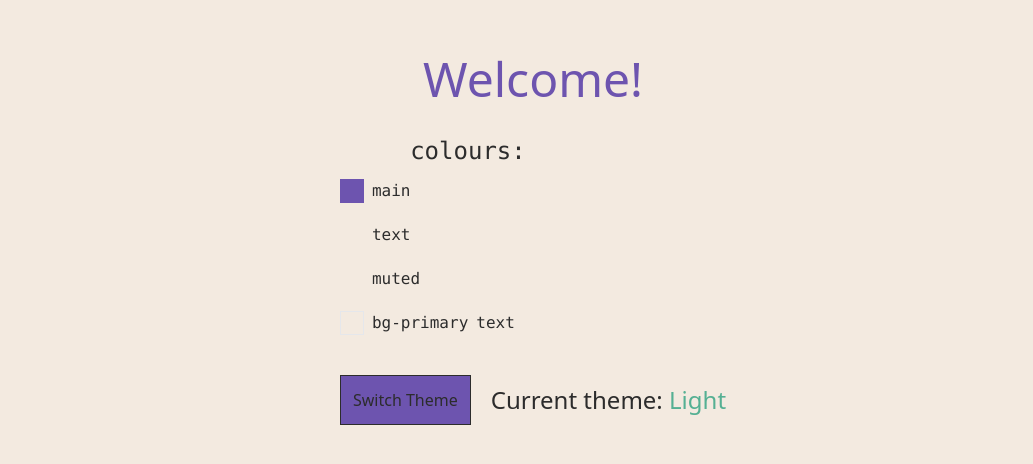
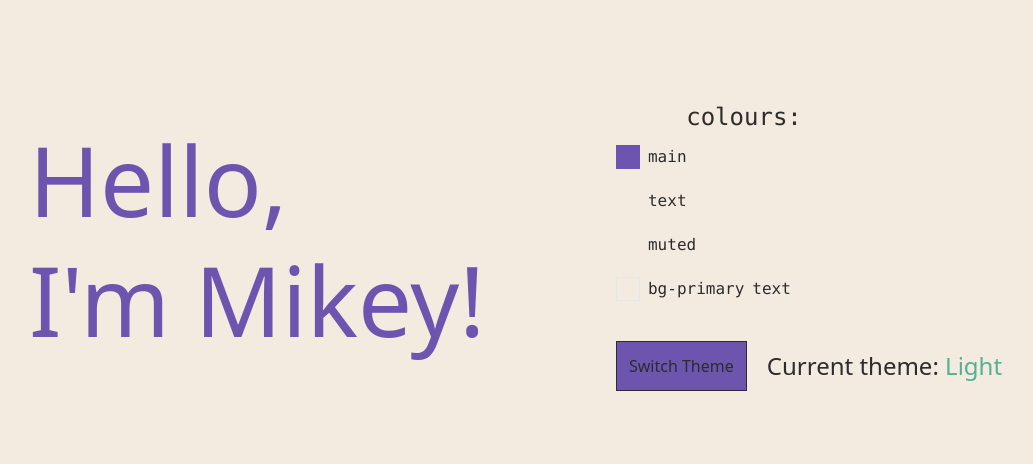
Before and after one commit to mikeycodingstuff/mikeycodingstuff.github.io, a Vue app: page /themes in a window 1280 px wide. Shown: the part 160-624 px from the top of the page, without its empty margins (107-1140 px from the left). Built offline with nearby package versions, Linux system fonts and the light colour scheme.

Commit message:
move styles to app. move message in welcome to slot

```diff
--- a/index.html
+++ b/index.html
@@ -7,7 +7,7 @@
     <title>mikeycodingstuff</title>
   </head>
   <body class="bg-theme-bg-primary transition-colors duration-300">
-    <div id="app" class="h-screen w-screen flex items-center justify-center"></div>
+    <div id="app"></div>
     <script type="module" src="/src/main.js"></script>
   </body>
 </html>
--- a/src/App.vue
+++ b/src/App.vue
@@ -1,11 +1,20 @@
-<script setup lang="ts">
-import TheWelcome from '@/components/TheWelcome.vue';
+<script setup>
 import ThemeSwitcher from '@/components/ThemeSwitcher.vue';
+import HomeHero from '@/components/HomeHero.vue';
 </script>
 
 <template>
-  <div class="flex flex-col justify-center items-center text-theme-text">
-    <the-welcome msg="Welcome!" class="mb-5" />
-    <theme-switcher />
+  <div class="h-screen w-screen text-theme-text grid place-items-center">
+    <home-hero class="grid place-items-center md:grid-cols-2 gap-24 p-8">
+      <template #header>
+        <p class="leading-tight">
+          Hello,
+          <br />
+          I'm Mikey!
+        </p>
+      </template>
+
+      <theme-switcher />
+    </home-hero>
   </div>
 </template>
--- /dev/null
+++ b/src/components/HomeHero.vue
@@ -0,0 +1,11 @@
+<template>
+  <div>
+    <h1
+      class="text-4xl sm:text-5xl md:text-6xl lg:text-7xl xl:text-8xl 2xl:text-9xl text-theme-main transition-colors duration-300"
+    >
+      <slot name="header" />
+    </h1>
+
+    <slot name="default" />
+  </div>
+</template>
--- a/src/components/TheWelcome.vue
+++ /dev/null
@@ -1,12 +0,0 @@
-<script setup>
-defineProps({
-  msg: {
-    type: String,
-    required: true
-  }
-});
-</script>
-
-<template>
-  <h1 class="text-5xl text-theme-main">{{ msg }}</h1>
-</template>
```
